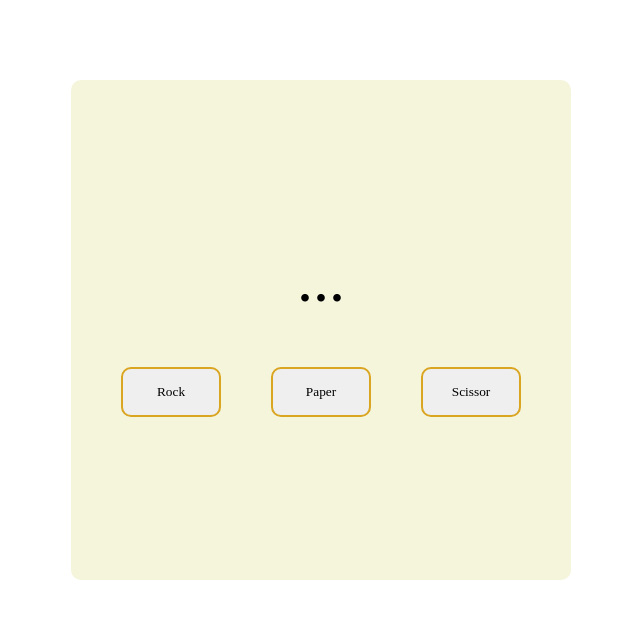
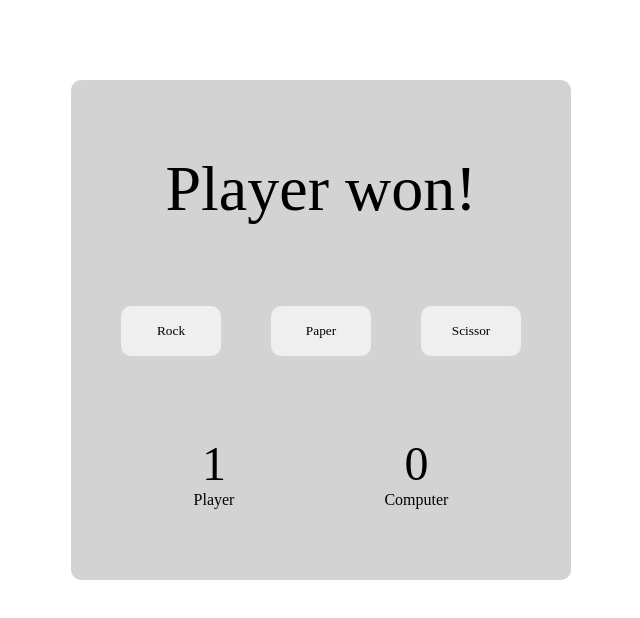
Before and after one commit to grimhilt7/rockpaperscissors, a plain HTML site: page index.html in a window 1280 px wide. Both pictures are taken after a click on the button "Rock". Shown: the whole page, without its empty margins (319-959 px from the left). Drawn offline with Linux system fonts and the light colour scheme.

Commit message:
Complete the project

```diff
--- a/app.js
+++ b/app.js
@@ -1,3 +1,8 @@
+const selects = document.querySelectorAll('button');
+const result = document.querySelector('.result');
+const playerScore = document.querySelector('#score-player');
+const computerScore = document.querySelector('#score-computer');
+
 // a factory function to create a player
 function createPlayers(name) {
   const id = name;
@@ -12,6 +17,8 @@ function createPlayers(name) {
 }
 const player = createPlayers("player");
 const computer = createPlayers("computer");
+
+
 
 // randomly returns either r, p, or s (rock, paper, and scissor accordingly).
 function getComputerChoice() {
@@ -38,42 +45,43 @@ function algorithm(choiceOne, choiceTwo) {
 
   // plays a single round game, and returns a string that determines the winner
   function play(playerOne, playerTwo) {
-  const result = algorithm(playerOne.choice, playerTwo.choice);
-  if (playerOne.choice === result) {
+    const outcome = algorithm(playerOne.choice, playerTwo.choice);
+    if (playerOne.choice === outcome) {
       playerOne.win();
-    console.log(`${playerOne.id} won!`);
+      return`${playerOne.id.charAt(0).toUpperCase() + playerOne.id.slice(1)} won!`;
     }
-  if (playerTwo.choice === result) {
+    if (playerTwo.choice === outcome) {
       playerTwo.win();
-    console.log(`${playerTwo.id} won!`);
+      return`${playerTwo.id.charAt(0).toUpperCase() + playerTwo.id.slice(1)} won!`;
+    }
+    if (!outcome) {
+      return "Draw!"
     }
   }
 
-// plays five games in the condition of three wins first to win, and returns a string that determines the final winner
   function game() {
-  [player.winCount, computer.winCount] = [0, 0];
+    const temp = this.dataset.id.charAt(0);
+    player.choice = temp;
+    computer.choice = getComputerChoice();
+    result.textContent = play(player, computer);
 
-  for (let i=0; i <= 4; i++) {
-    player.choice = prompt("...");
-    computer.choice = getComputerChoice();
+    playerScore.textContent = player.winCount;
+    computerScore.textContent = computer.winCount;
 
-    play(player, computer)
-
-    if (player.winCount >= 3) {
-      return player;
+    if (player.winCount >= 5) {
+      const winner = player.id.charAt(0).toUpperCase() + player.id.slice(1);
+      player.winCount = 0;
+      computer.winCount = 0;
+      alert(`${winner} is the final winner!`)
     }
-    if (computer.winCount >= 3) {
-      return computer;
+    if (computer.winCount >= 5) {
+      const winner = computer.id.charAt(0).toUpperCase() + computer.id.slice(1);
+      player.winCount = 0;
+      computer.winCount = 0;
+      alert(`${winner} is the final winner!`)
     }
   }
 
-  if (player.winCount > computer.winCount) {
-    return player
-  }
-  if (player.winCount < computer.winCount) {
-    return computer
-  }
-  if (player.winCount === computer.winCount) {
-    return "DRAW"
-  }
-}
+  selects.forEach(select => {
+    select.addEventListener('click', game)
+  })
--- a/index.html
+++ b/index.html
@@ -18,9 +18,9 @@
         flex-direction: column;
         justify-content: center;
         align-content: center;
-        gap: 50px;
+        gap: 80px;
 
-        background-color: beige;
+        background-color: lightgray;
         width: 500px;
         height: 500px;
         border-radius: 10px;
@@ -39,11 +39,31 @@
       }
 
       button {
-        border: 2px solid goldenrod;
+        border: none;
         border-radius: 10px;
         width: 100px;
         height: 50px;
         font-family: "Times New Roman", Times, serif;
+      }
+
+      button:hover {
+        background-color: #ff7b54;
+      }
+
+      .scores {
+        display: flex;
+        justify-content: center;
+        gap: 150px;
+      }
+
+      .score {
+        font-size: 3rem;
+      }
+
+      [class^="score-"] {
+        display: flex;
+        flex-direction: column;
+        align-items: center;
       }
     </style>
   </head>
@@ -51,9 +71,19 @@
     <div class="content">
       <div class="result">...</div>
       <div class="buttons">
-        <button>Rock</button>
-        <button>Paper</button>
-        <button>Scissor</button>
+        <button data-id="rock">Rock</button>
+        <button data-id="paper">Paper</button>
+        <button data-id="scissor">Scissor</button>
+      </div>
+      <div class="scores">
+        <div class="score-one">
+          <div class="score" id="score-player">0</div>
+          <label for="score-player">Player</label>
+        </div>
+        <div class="score-two">
+          <div class="score" id="score-computer">0</div>
+          <label for="score-computer">Computer</label>
+        </div>
       </div>
     </div>
   </body>
```
Lines whose indentation alone changed are shown as unchanged.
